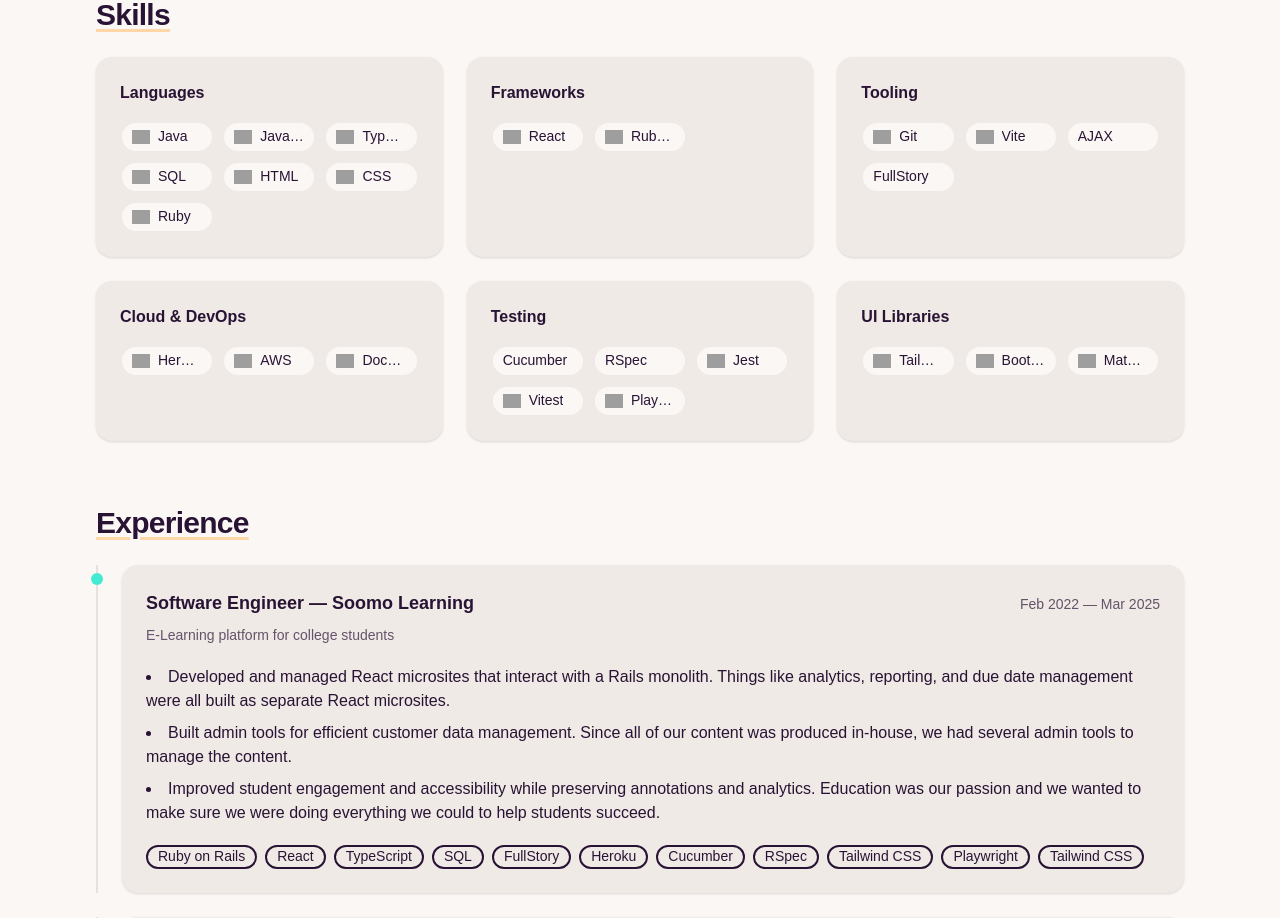
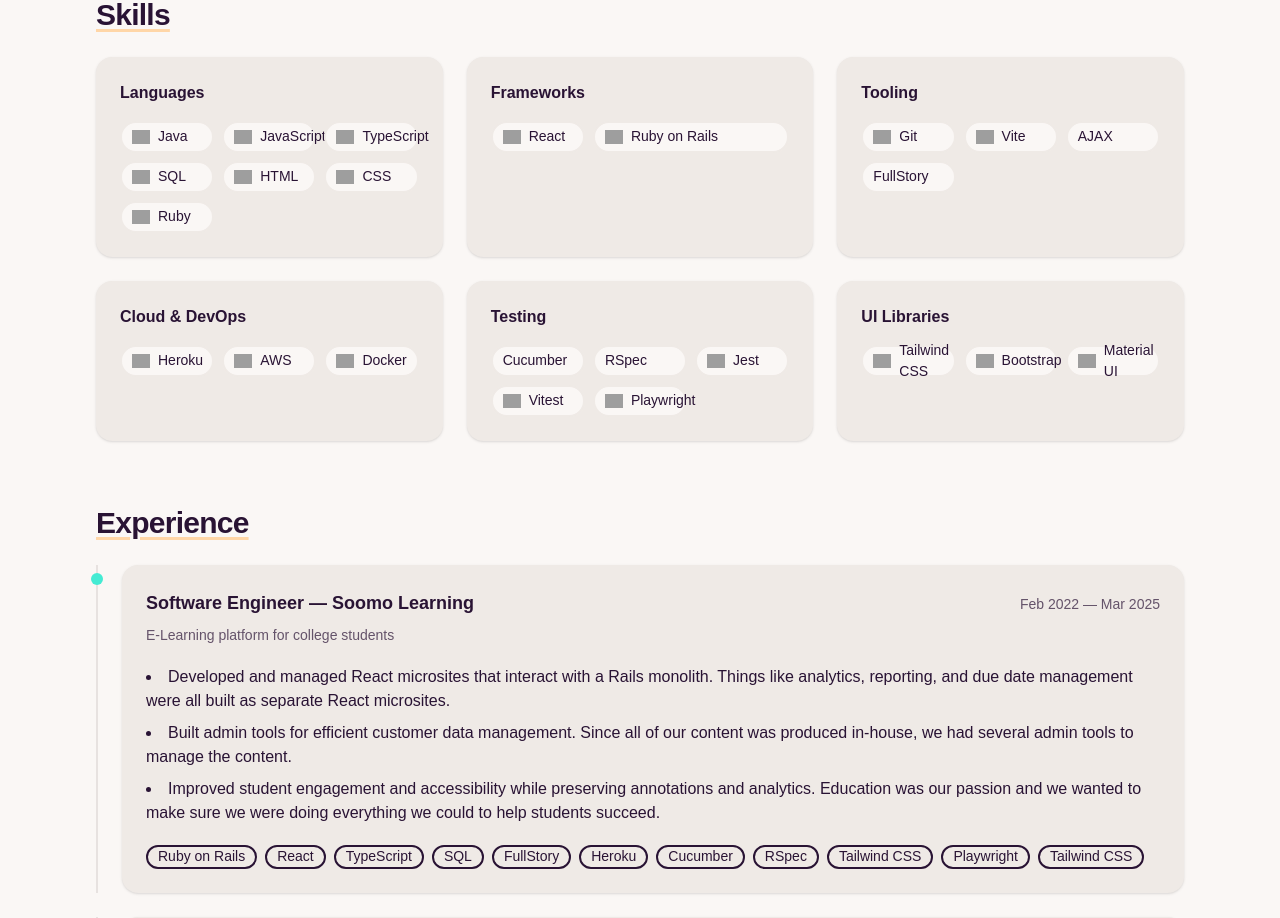
Before and after one commit to cpero/portfolio, a Next.js app: page / in a window 1280 px wide. Shown: the part 1220-2138 px from the top of the page. Built offline with nearby package versions, Linux system fonts and the light colour scheme; grey boxes are pictures that could not be loaded.

Commit message:
feat(skills): prevent truncation; allow long names to wrap and span two columns in grid

```diff
--- a/components/skills/SkillsMatrix.tsx
+++ b/components/skills/SkillsMatrix.tsx
@@ -46,6 +46,10 @@
   return map[normalized];
 }
 
+function shouldSpanTwoColumns(name: string): boolean {
+  return name.length > 12;
+}
+
 export default function SkillsMatrix() {
   const categories = [
     { key: "languages", label: "Languages", items: skills.categories.languages },
@@ -73,7 +77,12 @@
                   <h3 className="card-title text-base">{category.label}</h3>
                   <ul className="mt-2 grid grid-cols-2 gap-2 sm:grid-cols-3">
                     {category.items?.map((item, index) => (
-                      <li key={`${category.key}-${item.name}-${index}`} className="list-none">
+                      <li
+                        key={`${category.key}-${item.name}-${index}`}
+                        className={["list-none", shouldSpanTwoColumns(item.name) ? "col-span-2" : ""].join(
+                          " "
+                        )}
+                      >
                         <span
                           className={`badge ${getBadgeClass(
                             item.proficiency,
@@ -91,7 +100,7 @@
                               />
                             ) : null;
                           })()}
-                          <span className="truncate">{item.name}</span>
+                          <span className="whitespace-normal">{item.name}</span>
                         </span>
                       </li>
                     ))}
```
